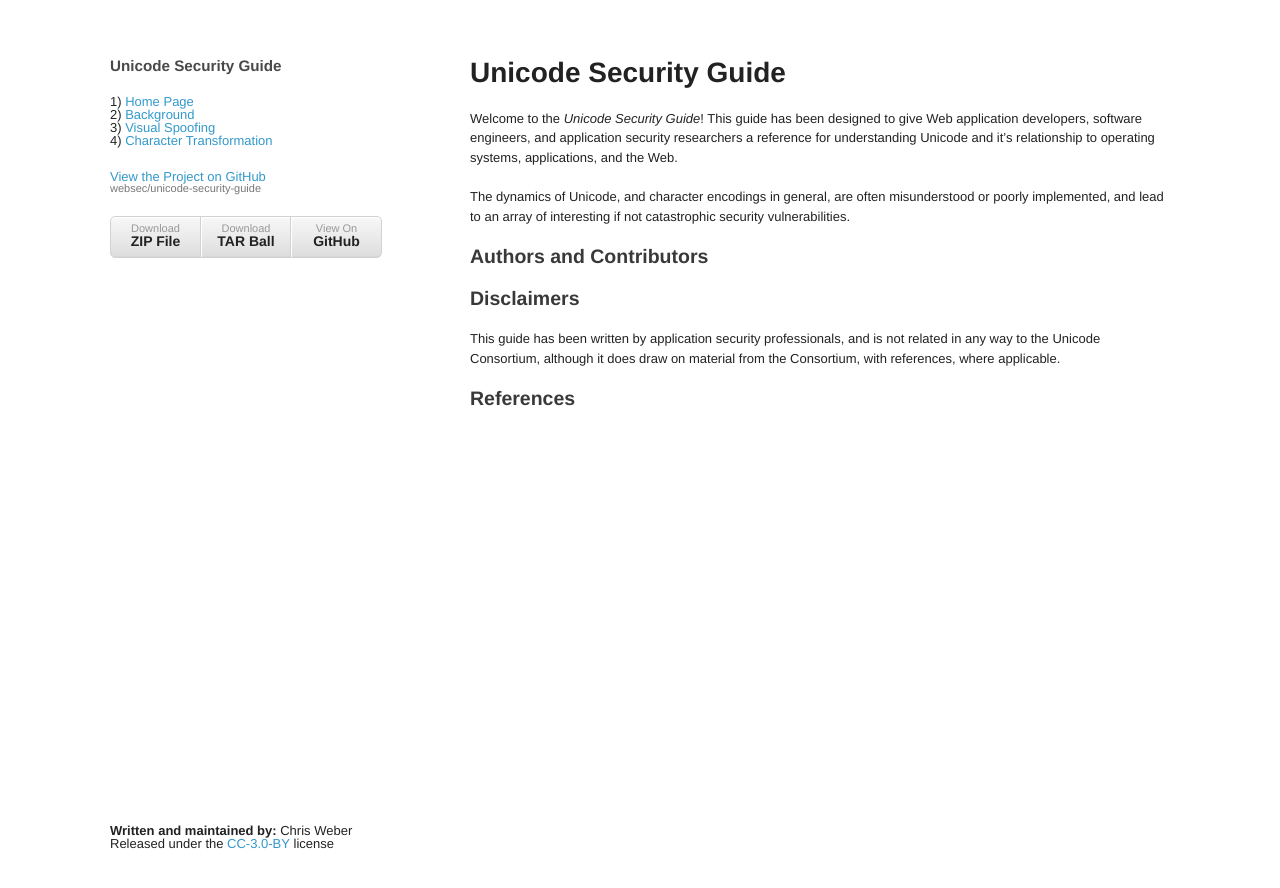
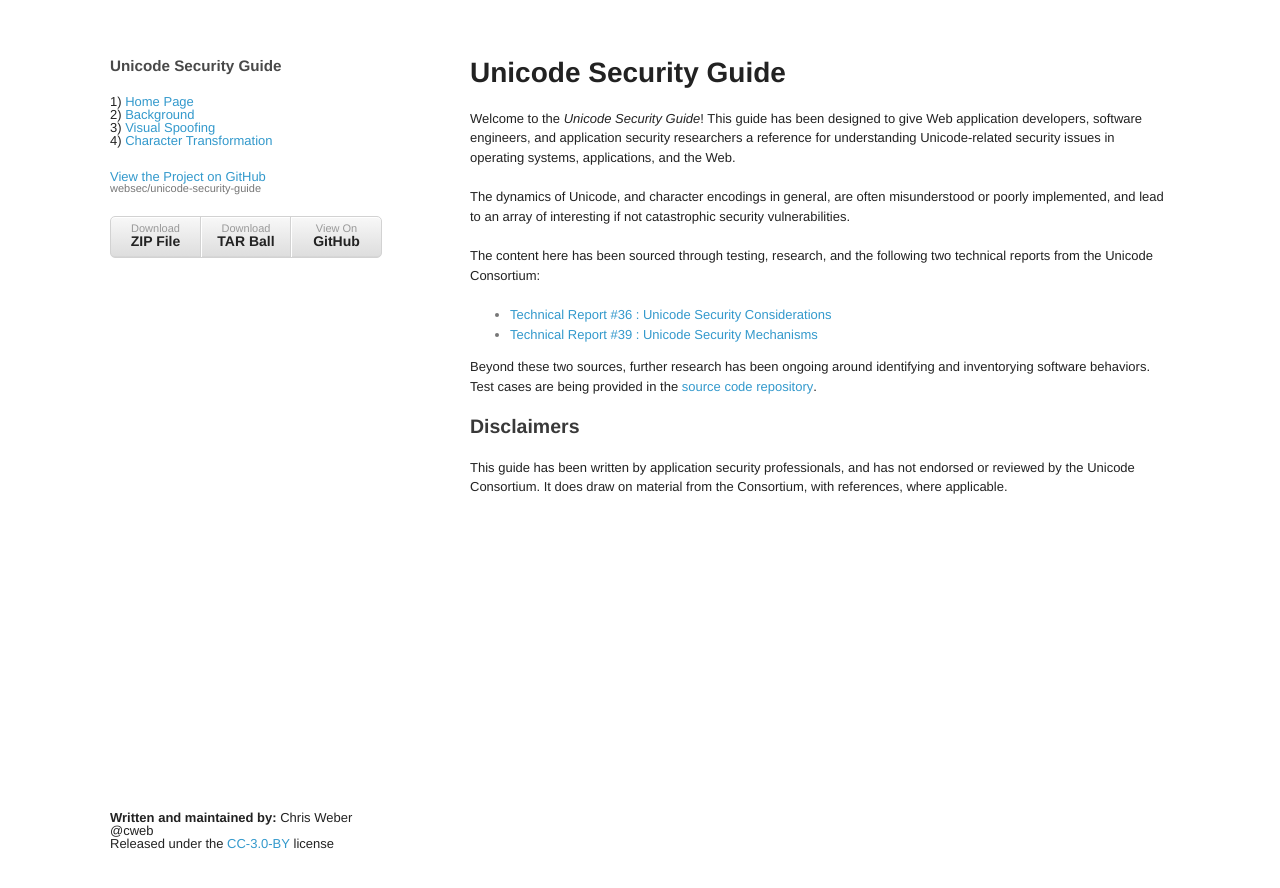
Before and after one commit to cweb/unicode-security-guide, a Jekyll site: the page built from index.md, in a window 1280 px wide. Shown: the top 888 px of the page. Built offline with Jekyll 4.4.1, drawn with Linux system fonts in a browser that asks for light colours; Markdown is read by kramdown in place of the engine named in the settings.

```diff
--- a/_includes/footer.html
+++ b/_includes/footer.html
@@ -1,5 +1,6 @@
   <footer>
-  <p class="zero"><strong>Written and maintained by:</strong> Chris Weber </p>
+  <p class="zero"><strong>Written and maintained by:</strong> Chris Weber
+  @cweb </p>
   <p class="zero">Released under the
   <a href="http://creativecommons.org/licenses/by/3.0"
       rel="nofollow">CC-3.0-BY</a> license</p>
--- a/css/styles.css
+++ b/css/styles.css
@@ -17,6 +17,20 @@ p, h1, h2, h3, h4, h5, h6 {
   border-color: silver;
   padding: 1em 0em 1em 1em;
   margin-left: 1em;
+}
+
+.superscript {
+  position: relative;
+  top: -0.5em;
+  font-size: 80%;
+}
+
+.red {
+  color: red;
+}
+
+.green {
+  color: green;
 }
 
 ol, table, pre, dl {
@@ -129,6 +143,13 @@ th {
 
 img {
   max-width:100%;
+}
+
+img.center {
+  display: block;
+  margin-left: auto;
+  margin-right: auto;
+  max-width:75%;
 }
 
 header {
--- a/index.md
+++ b/index.md
@@ -5,13 +5,16 @@ title: Unicode Security Guide
 
 # Unicode Security Guide
 
-Welcome to the _Unicode Security Guide_! This guide has been designed to give Web application developers, software engineers, and application security researchers a reference for understanding Unicode and it's relationship to operating systems, applications, and the Web.
+Welcome to the _Unicode Security Guide_! This guide has been designed to give Web application developers, software engineers, and application security researchers a reference for understanding Unicode-related security issues in operating systems, applications, and the Web.
 
 The dynamics of Unicode, and character encodings in general, are often misunderstood or poorly implemented, and lead to an array of interesting if not catastrophic security vulnerabilities.
 
-## Authors and Contributors
+The content here has been sourced through testing, research, and the following two technical reports from the Unicode Consortium:
+
+* [Technical Report #36 : Unicode Security Considerations](http://www.unicode.org/reports/tr36/)
+* [Technical Report #39 : Unicode Security Mechanisms](http://www.unicode.org/reports/tr39/)
+
+Beyond these two sources, further research has been ongoing around identifying and inventorying software behaviors.  Test cases are being provided in the <a href="https://github.com/websec/unicode-security-guide">source code repository</a>.
 
 ## Disclaimers
-This guide has been written by application security professionals, and is not related in any way to the Unicode Consortium, although it does draw on material from the Consortium, with references, where applicable.
-
-## References
+This guide has been written by application security professionals, and has not endorsed or reviewed by the Unicode Consortium.  It does draw on material from the Consortium, with references, where applicable.
```
Also changed, not shown: page1.md (+2 -0 lines), page2.md (+11 -1 lines), page3.md (+83 -4 lines), img/normalization-nfkc-nfkd-003C.png (renamed from img/normalization-nfkc-003C.png).
